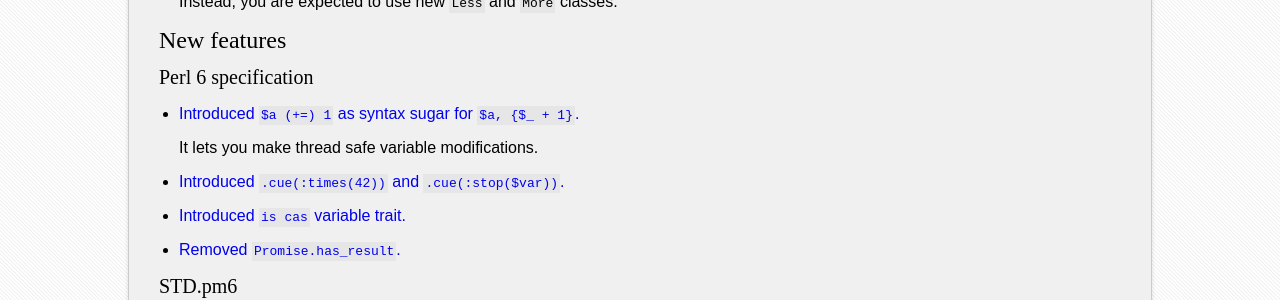
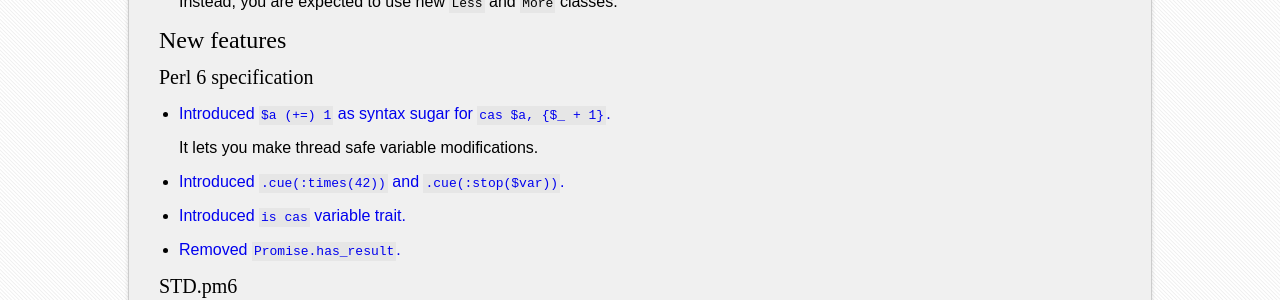
Before and after one commit to KamilaBorowska/old-xfix.github.io, a Jekyll site: the page built from _posts/2013-11-16-perl-6-changes-2013W46.md, in a window 1280 px wide. Shown: the part 250-550 px from the top of the page. Built offline with Jekyll 4.4.1, drawn with Linux system fonts in a browser that asks for light colours; some web fonts are replaced; comment, search, counter and statistics services are not loaded.

Commit message:
Forgot `cas`.

```diff
--- a/_posts/2013-11-16-perl-6-changes-2013W46.md
+++ b/_posts/2013-11-16-perl-6-changes-2013W46.md
@@ -19,7 +19,7 @@ New features
 Perl 6 specification
 --------------------
 
-* [Introduced `$a (+=) 1` as syntax sugar for `$a, {$_ + 1}`.](https://github.com/perl6/specs/commit/71fd6d3abb1c5b360eae4d424a342bc6a0cb03da)
+* [Introduced `$a (+=) 1` as syntax sugar for `cas $a, {$_ + 1}`.](https://github.com/perl6/specs/commit/71fd6d3abb1c5b360eae4d424a342bc6a0cb03da)
 
   It lets you make thread safe variable modifications.
 
```
